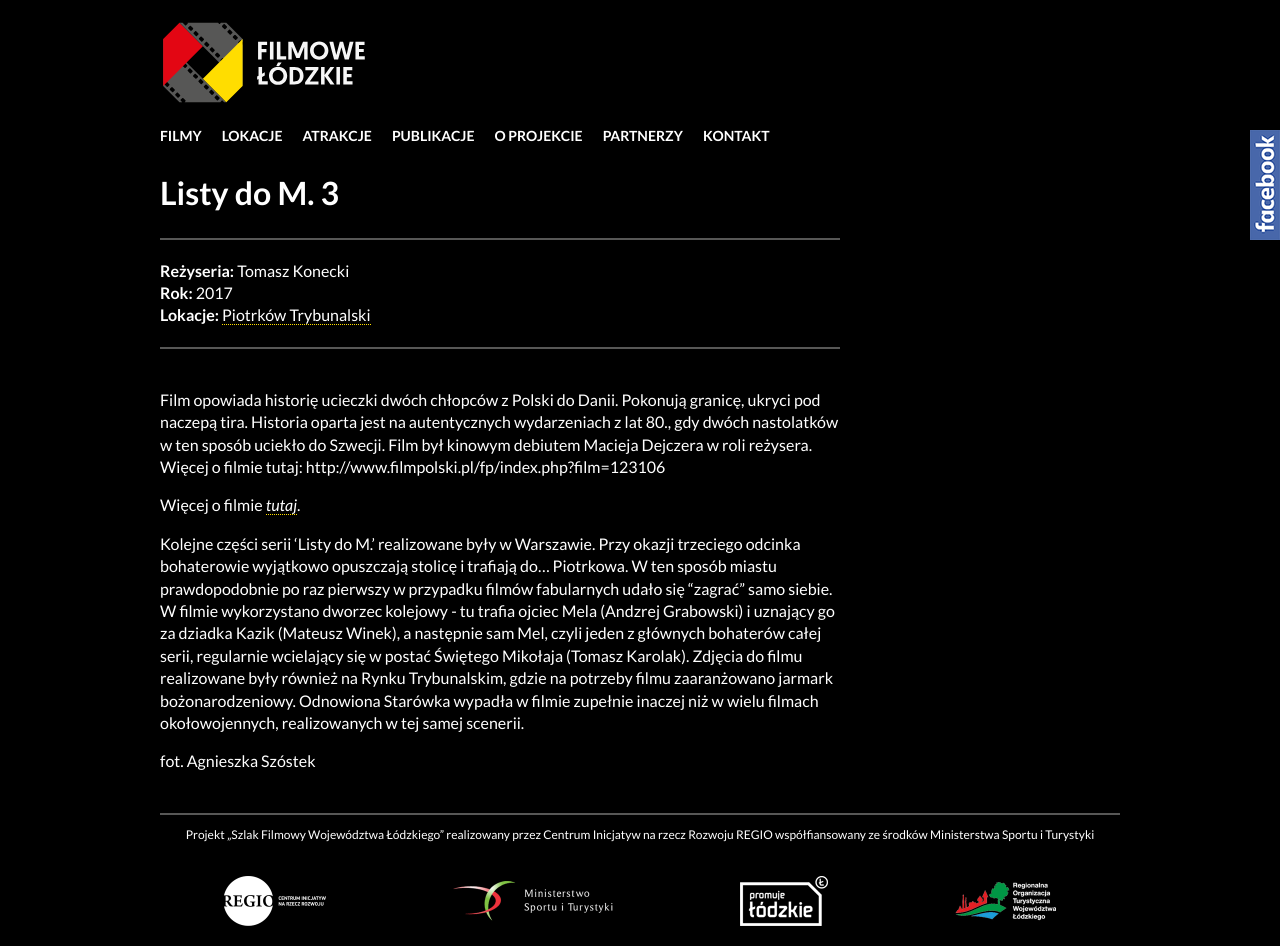
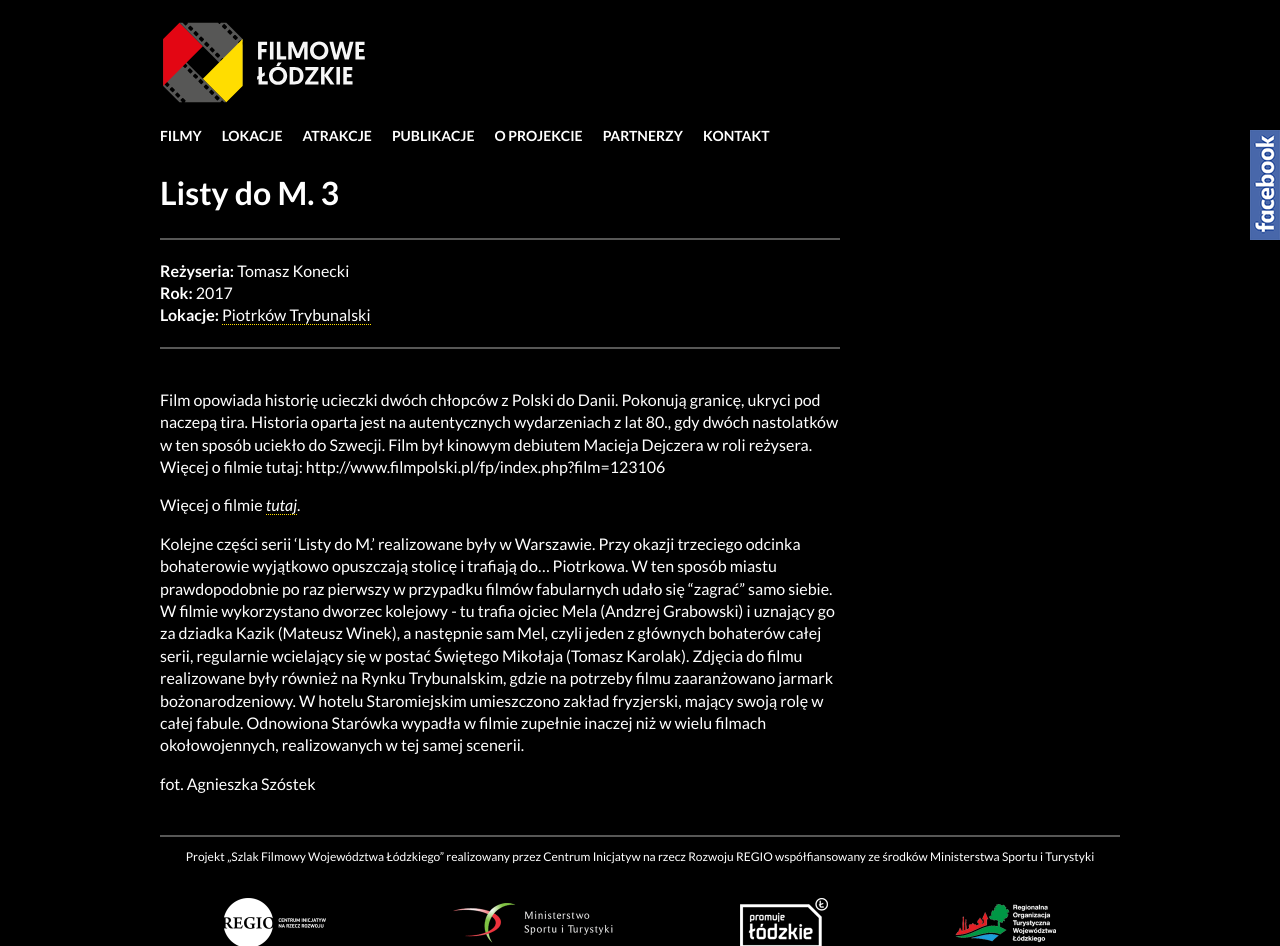
Before and after one commit to fusilli/filmowelodzkie, a Jekyll site: the page built from _filmy/listy-do-m-3.md, in a window 1280 px wide. Shown: the top 946 px of the page. Built offline with Jekyll 4.4.1, drawn with Linux system fonts in a browser that asks for light colours; nearby versions of some CDN libraries; grey boxes are pictures that could not be loaded.

Commit message:
Update listy-do-m-3.md

```diff
--- a/_filmy/listy-do-m-3.md
+++ b/_filmy/listy-do-m-3.md
@@ -14,6 +14,6 @@
 
 Więcej o filmie [*tutaj*](https://filmpolski.pl/fp/index.php?film=1242574).
 
-Kolejne części serii 'Listy do M.' realizowane były w Warszawie. Przy okazji trzeciego odcinka bohaterowie wyjątkowo opuszczają stolicę i trafiają do... Piotrkowa. W ten sposób miastu prawdopodobnie po raz pierwszy w przypadku filmów fabularnych udało się "zagrać" samo siebie. W filmie wykorzystano dworzec kolejowy - tu trafia ojciec Mela (Andzrej Grabowski) i uznający go za dziadka Kazik (Mateusz Winek), a następnie sam Mel, czyli jeden z głównych bohaterów całej serii, regularnie wcielający się w postać Świętego Mikołaja (Tomasz Karolak). Zdjęcia do filmu realizowane były również na Rynku Trybunalskim, gdzie na potrzeby filmu zaaranżowano jarmark bożonarodzeniowy. Odnowiona Starówka wypadła w filmie zupełnie inaczej niż w wielu filmach okołowojennych, realizowanych w tej samej scenerii.
+Kolejne części serii 'Listy do M.' realizowane były w Warszawie. Przy okazji trzeciego odcinka bohaterowie wyjątkowo opuszczają stolicę i trafiają do... Piotrkowa. W ten sposób miastu prawdopodobnie po raz pierwszy w przypadku filmów fabularnych udało się "zagrać" samo siebie. W filmie wykorzystano dworzec kolejowy - tu trafia ojciec Mela (Andzrej Grabowski) i uznający go za dziadka Kazik (Mateusz Winek), a następnie sam Mel, czyli jeden z głównych bohaterów całej serii, regularnie wcielający się w postać Świętego Mikołaja (Tomasz Karolak). Zdjęcia do filmu realizowane były również na Rynku Trybunalskim, gdzie na potrzeby filmu zaaranżowano jarmark bożonarodzeniowy. W hotelu Staromiejskim umieszczono zakład fryzjerski, mający swoją rolę w całej fabule. Odnowiona Starówka wypadła w filmie zupełnie inaczej niż w wielu filmach okołowojennych, realizowanych w tej samej scenerii.
 
 fot. Agnieszka Szóstek
```
